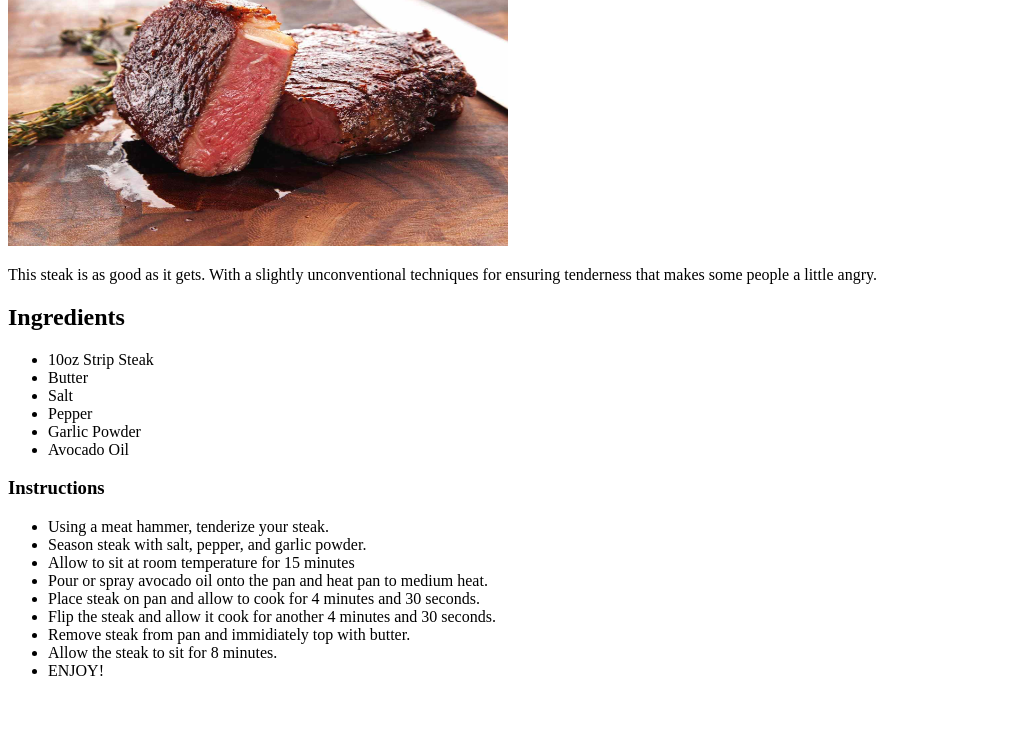
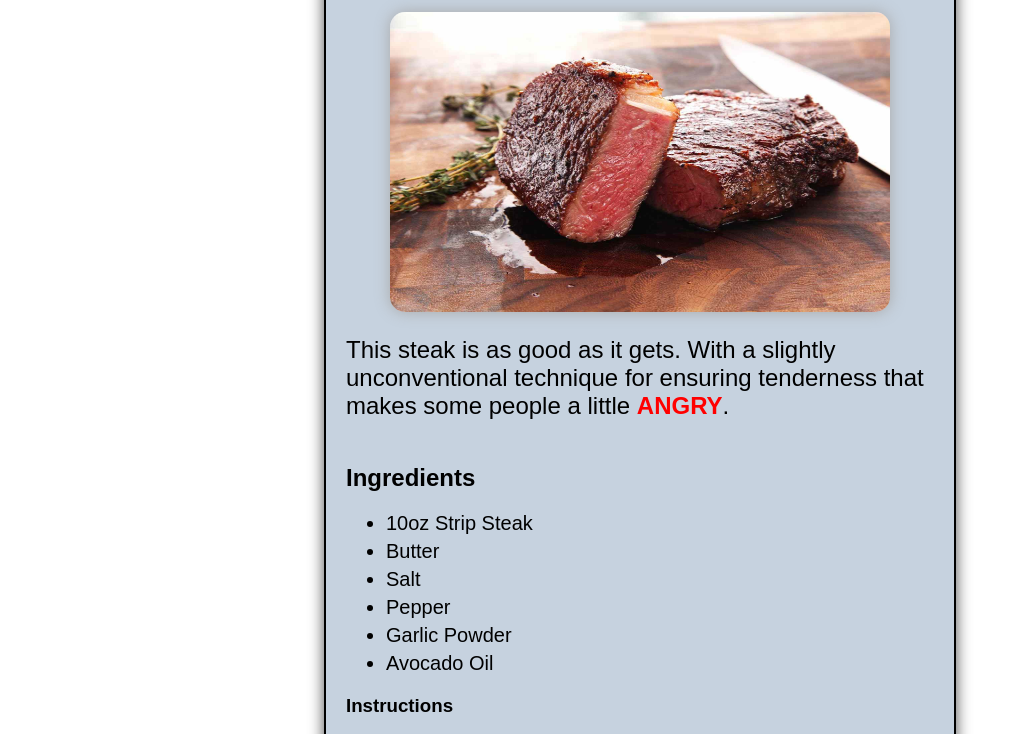
Before and after one commit to Eric-Bradley/actually-developing, a plain HTML site: page index.html in a window 1280 px wide. Shown: the part 134-868 px from the top of the page, without its empty margins (0-1022 px from the left). Before the commit the page ends 830 px from the top, so only its background shows below. Drawn offline with Linux system fonts and the light colour scheme.

Commit message:
added some css

```diff
--- a/index.html
+++ b/index.html
@@ -3,14 +3,18 @@
     <head>
         <meta charset="utf-8">
         <meta name="viewport" content="width=device-width, initial-scale=1.0">
+        <link rel="stylesheet" href="styles.css">
         <title>Steak</title>
     </head>
     <body>
+        <div id="main_container">
+            <div id="top_container">
                 <h1>My Steak Recipe</h1>
                 <img src="steak.jpg" alt="A picture of a scrumptious steak" width="500" height="300">
                 <p>This steak is as good as it gets. With a slightly
-            unconventional techniques for ensuring tenderness
-            that makes some people a little angry.</p>
+                    unconventional technique for ensuring tenderness
+                    that makes some people a little <span class="highlight">ANGRY</span>.</p>
+            </div>
             <h2>Ingredients</h2>
             <ul>
                 <li>10oz Strip Steak</li>
@@ -32,5 +36,6 @@
                 <li>Allow the steak to sit for 8 minutes.</li>
                 <li>ENJOY!</li>
             </ul>
+        </div>
     </body>
 </html>
--- /dev/null
+++ b/styles.css
@@ -0,0 +1,46 @@
+/* body {
+    background-color: lightslategray;
+} */
+
+#main_container {
+    background-color: rgb(198, 210, 223);
+    border: 2px solid black;
+    border-radius: 15px;
+    margin-top: 2%;
+    margin-left: 25%;
+    margin-right: 25%;
+    padding: 20px;
+    box-shadow: 0 0 15px rgb(78, 78, 78);
+    font-family: 'Oswald', sans-serif;
+}
+
+#top_container {
+    display: flex;
+    flex-direction: column;
+    align-items: center;
+}
+#top_container img {
+    border-radius: 15px;
+    box-shadow: 0 0 15px darkgray;
+}
+
+#top_container h1 {
+    font-size: 40px;
+}
+
+#top_container p {
+    font-size: 24px;
+}
+
+.highlight {
+  color: red;   /* or any color you want */
+  font-weight: bold; /* optional */
+}
+
+#main_container ul {
+    font-size: 20px;
+}
+
+#main_container ul li {
+    margin-bottom: 5px;
+}
```
Lines whose indentation alone changed are shown as unchanged.
